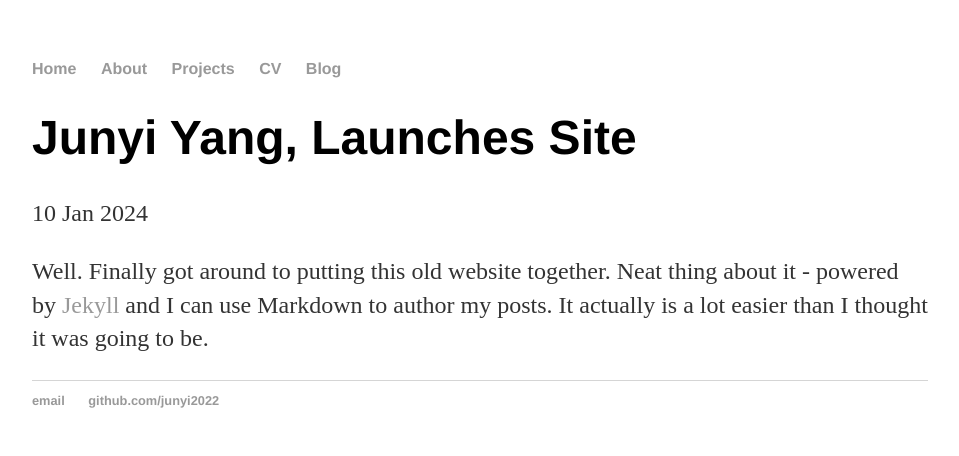
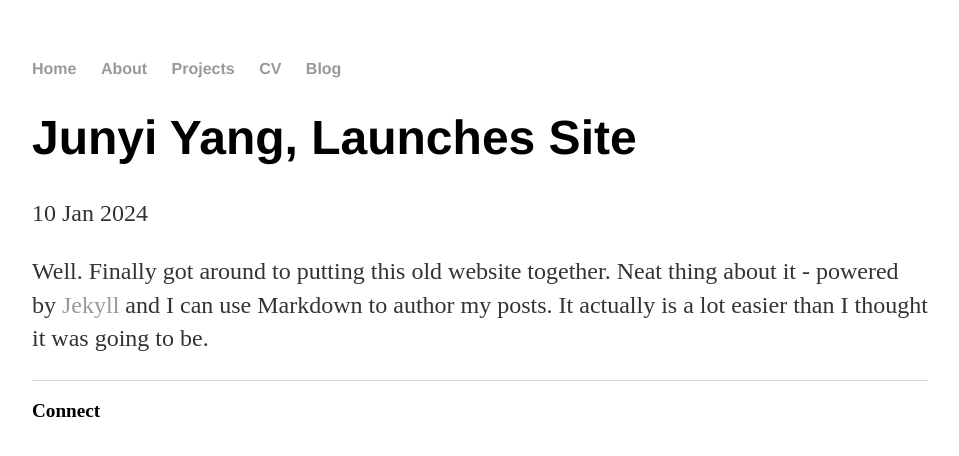
Before and after one commit to junyi2022/junyi2022.github.io, a Jekyll site: the page built from _posts/2024-01-10-junyi-yang-site-launched.md, in a window 1280 px wide. Shown: the top 456 px of the page, without its empty margins (160-1119 px from the left). Built offline with Jekyll 4.4.1, drawn with Linux system fonts in a browser that asks for light colours.

Commit message:
test footer

```diff
--- /dev/null
+++ b/_data/settings.yml
@@ -0,0 +1,5 @@
+social_label: Connect
+social:
+- {icon: 'github',    link: 'https://github.com/lenpaul'}
+- {icon: 'linkedin',  link: 'https://linkedin.com/in/lenpaul'}
+- {icon: 'envelope',  link: 'mailto:mailto:l.nguyen.paul@gmail.com'}
--- a/_layouts/default.html
+++ b/_layouts/default.html
@@ -23,10 +23,23 @@
 
 			</div><!-- /.container -->
 			<footer>
-	    		<ul>
-	        		<li><a href="junyi2022@berkeley.edu">email</a></li>
+	    		<!-- <ul>
+	        		<li>Email: junyi2022@berkeley.edu</li>
 	        		<li><a href="https://github.com/junyi2022">github.com/junyi2022</a></li>
-				</ul>
+				</ul> -->
+				<div class="footer-wrap">
+					<div class="footer-tagline">
+					  <p>{{ site.data.settings.footer }}</p>
+					</div>
+					<div class="social-media">
+					  <h2 class="social-media-label">{{ site.data.settings.social_label }}</h2>
+					  <nav>
+						{% for item in site.data.settings.social %}
+						  <a href="{{ item.link }}" target="_blank"><i class="fa fa-{{ item.icon }}" aria-hidden="true"></i></a>
+						{% endfor %}
+					  </nav>
+					</div>
+				  </div>
 			</footer>
 		</body>
 	</html>
```
